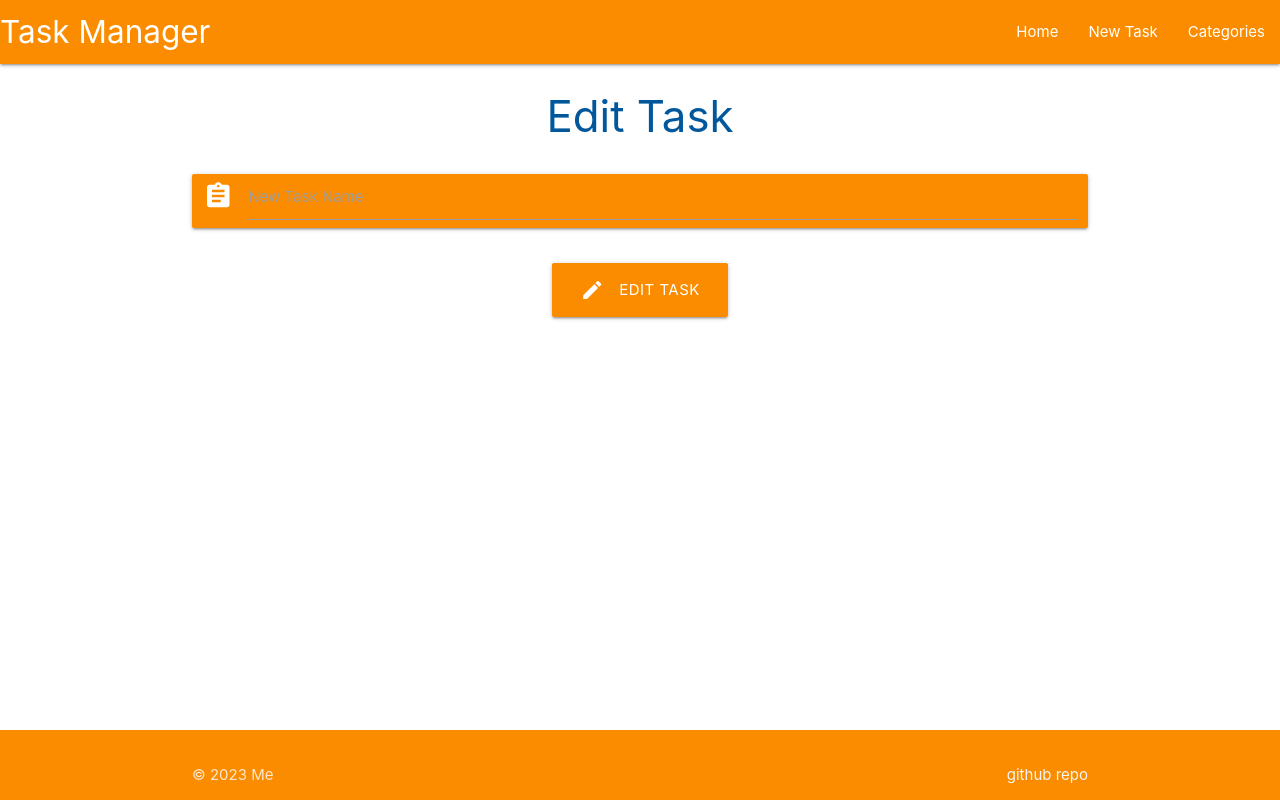
After one commit to doctorandrewbrown/psql-walkthrough, a Flask app: template taskmanager/templates/edit_task.html in a window 1280 px wide. The commit adds this page. Run offline with Flask 3, Linux system fonts and the light colour scheme; the template is opened without the code that fills it, so the values that code supplies are empty.

Commit message:
implement edit tasks

```diff
--- /dev/null
+++ b/taskmanager/templates/edit_task.html
@@ -0,0 +1,27 @@
+{% extends "base.html" %}
+
+{% block content %}
+<h3 class="light-blue-text text-darken-4 center-align">Edit Task</h3>
+
+<div class="row">
+  <!--NB when any function like url_for calls the edit_category route the parameters must match
+  the form of the route as defined in routes.py, including any expected data passed in or buildError-->
+    <form class="col s12" action="{{ url_for('edit_task', task_id=task.id) }}" method="POST">
+      <div class="row">
+        <div class="input-field col s12 card light-blue-text text-darken-4 orange darken-1">
+          <i class="material-icons prefix white-text">assignment</i>
+          <input id="task_name" name="task_name" type="text" class="validate white-text" style="font-size: 2rem">
+          <label for="task_name">New Task Name</label>
+        </div>
+      </div>
+      <!-- submit button -->
+      <div class="row">
+        <div class="col s12 center-align">
+            <button type="submit" class="btn-large orange darken-1">
+                <i class="material-icons left">edit</i>Edit Task
+            </button>
+        </div>
+    </div>
+    </form>
+  </div>
+{% endblock %}
--- a/taskmanager/templates/tasks.html
+++ b/taskmanager/templates/tasks.html
@@ -20,7 +20,7 @@
                     <div class="blue-grey darken-1 center-align" style="margin-top:25px;">
                         <!--build url in rendered button e.g. edit_category/2 for category.id=2-->
                         <!--could use category.category_name but id safer as unique-->
-                        <a href="{{ url_for('edit_task')}}" class="btn green accent-4">edit</a>
+                        <a href="{{ url_for('edit_task', task_id=task.id)}}" class="btn green accent-4">edit</a>
                         <a href="{{ url_for('delete_task', task_id=task.id) }}" class="btn red accent-4">delete</a>
                     </div>
                 </div>
```
Also changed, not shown: taskmanager/routes.py (+12 -6 lines).
